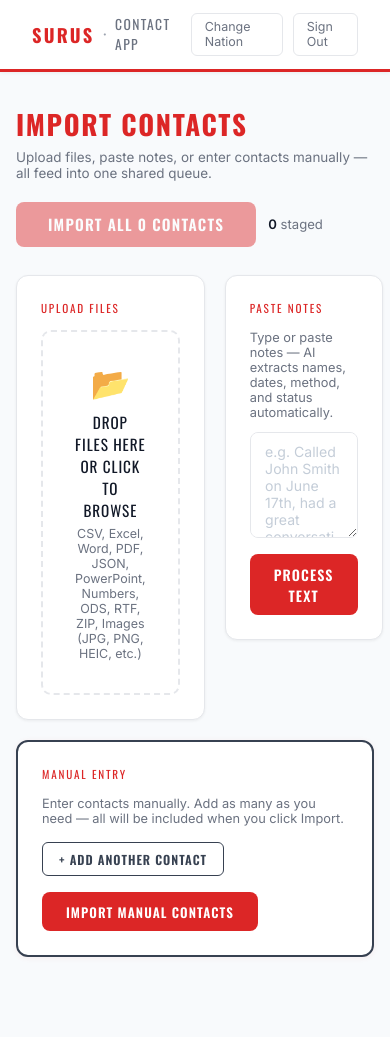
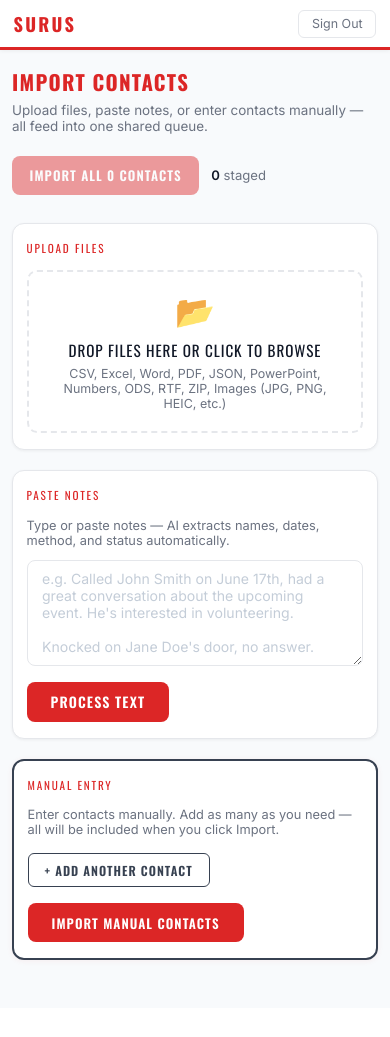
Before and after one commit to surusgop/contact_app, a Flask app: template templates/combined.html in a window 390 px wide. After the commit the page ends 960 px from the top, so only its background shows below. Run offline with Flask 3, Linux system fonts and the light colour scheme; the template is opened without the code that fills it, so the values that code supplies are empty; some libraries are stand-ins or nearby versions.

Commit message:
Make app mobile-responsive with fluid layout and media queries
- Nav collapses on small screens (hides username/subtitle, tight padding)
- File+Paste side-by-side grid collapses to single column below 640px
- Manual form grid goes 3→2→1 columns at 640px and 420px breakpoints
- row-2 / col-half fields stack vertically on mobile
- Drop zone padding reduced; result stats wrap; Import button shrinks
- Disambiguation panel capped at 90vw so it never overflows
- Moved layout helpers (two-col, form-grid) from inline styles to CSS classes

Co-Authored-By: Claude Sonnet 4.6 <noreply@anthropic.com>

```diff
--- a/templates/combined.html
+++ b/templates/combined.html
@@ -205,11 +205,34 @@
       min-width: 22px; padding: .1rem .45rem; margin-left: .45rem;
       vertical-align: middle; line-height: 1.4;
     }
-    .result-stat { display: flex; gap: 2rem; margin-bottom: 1.25rem; }
+    .result-stat { display: flex; gap: 2rem; margin-bottom: 1.25rem; flex-wrap: wrap; }
     .stat-ok span { font-family: 'Oswald', sans-serif; font-size: 2.5rem; color: #16a34a; }
     .stat-err span { font-family: 'Oswald', sans-serif; font-size: 2.5rem; color: var(--primary); }
     .stat-label { font-size: .75rem; color: var(--muted); text-transform: uppercase; letter-spacing: .08em; margin-top: .1rem; }
     .error-row { background: #fef2f2; border: 1px solid #fca5a5; border-radius: 6px; padding: .5rem .85rem; font-size: .78rem; color: #991b1b; margin-bottom: .4rem; }
+    /* Layout helpers */
+    .two-col { display: grid; grid-template-columns: 1fr 1fr; gap: 1.25rem; margin-top: 1.25rem; align-items: start; }
+    .form-grid { display: grid; grid-template-columns: 1fr 1fr 1fr; gap: .65rem; margin-bottom: .75rem; }
+    /* ── Mobile ─────────────────────────────────────────────────── */
+    @media (max-width: 640px) {
+      .app-nav { padding: .6rem .85rem; }
+      .user-name, .brand-sep, .brand-sub { display: none; }
+      .nav-right { gap: .4rem; }
+      .page { padding: 1rem .75rem 3rem; }
+      .s-card, .s-card-gold { padding: 1rem .85rem; }
+      .page-title { font-size: 1.3rem; }
+      .two-col { grid-template-columns: 1fr; }
+      .row-2 { flex-wrap: wrap; }
+      .col-half { flex-basis: 100%; min-width: 0; }
+      .form-grid { grid-template-columns: 1fr 1fr; }
+      .btn-red-lg { font-size: .82rem; padding: .6rem 1.1rem; }
+      .stat-ok span, .stat-err span { font-size: 1.9rem; }
+      .drop-zone { padding: 1.25rem; }
+    }
+    @media (max-width: 420px) {
+      .form-grid { grid-template-columns: 1fr; }
+      .nav-right .btn-ghost:first-of-type { display: none; } /* hide Change Nation on very small */
+    }
   </style>
 </head>
 <body>
@@ -250,7 +273,7 @@
     </div>
 
     <!-- ── Sections 1+2: File Upload and Paste (side by side) ── -->
-    <div style="display:grid;grid-template-columns:1fr 1fr;gap:1.25rem;margin-top:1.25rem;align-items:start;">
+    <div class="two-col">
     <div class="s-card" style="margin-top:0;">
       <div class="s-label">Upload Files</div>
       <div class="drop-zone" id="drop-zone" onclick="document.getElementById('file-input').click()">
@@ -626,7 +649,6 @@
       // Method / Status / Date grid
       const grid = document.createElement('div');
       grid.className = 'form-grid';
-      grid.style.cssText = 'display:grid;grid-template-columns:1fr 1fr 1fr;gap:.65rem;margin-bottom:.75rem;';
 
       // Contact Method
       const methodDiv = document.createElement('div');
@@ -765,7 +787,7 @@
       triggerBtn.style.cssText = 'font-size:.72rem;background:none;border:none;color:var(--primary);cursor:pointer;padding:0;text-decoration:underline dotted;white-space:nowrap;';
       triggerBtn.textContent = `${records.length} matches found — pick one`;
       const panel = document.createElement('div');
-      panel.style.cssText = 'display:none;position:absolute;z-index:300;left:0;top:100%;background:white;border:1.5px solid #e5e7eb;border-radius:8px;box-shadow:0 4px 16px rgba(0,0,0,.12);min-width:290px;max-height:240px;overflow-y:auto;';
+      panel.style.cssText = 'display:none;position:absolute;z-index:300;left:0;top:100%;background:white;border:1.5px solid #e5e7eb;border-radius:8px;box-shadow:0 4px 16px rgba(0,0,0,.12);min-width:min(290px,90vw);max-height:240px;overflow-y:auto;';
       records.forEach(r => {
         const item = document.createElement('div');
         item.style.cssText = 'padding:.55rem .85rem;cursor:pointer;font-size:.8rem;border-bottom:1px solid #f3f4f6;line-height:1.5;';
```
